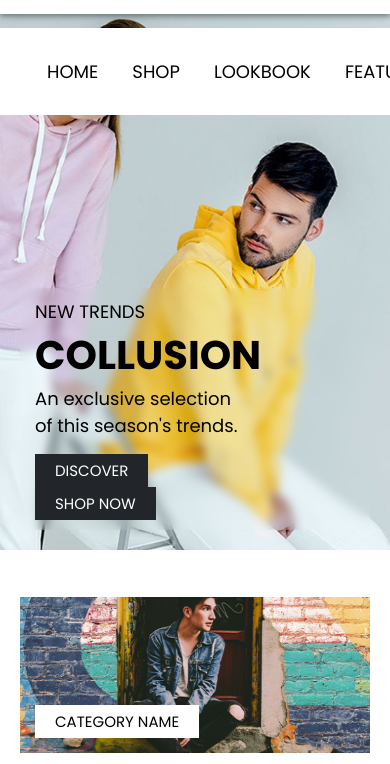
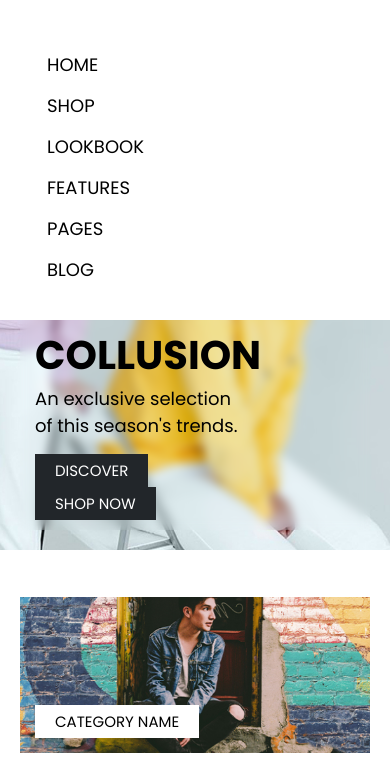
Before and after one commit to E-g-oR/Fashion-Landing-Page, a plain HTML site: page index.html in a window 390 px wide. Both pictures are taken after a click on the button 40 px from the left and 40 px from the top of the page. Shown: the part 71-835 px from the top of the page. Drawn offline with Linux system fonts and the light colour scheme.

Commit message:
Add files via upload

```diff
--- a/css/media.css
+++ b/css/media.css
@@ -202,6 +202,17 @@
   .logo {
     padding: 10px;
   }
+  .menu {
+    top: 85px;
+    display: block;
+  }
+  .menu__item {
+    float: none;
+  }
+  .menu__link {
+    display: block;
+    padding: 7px 0;
+  }
   .offer {
     margin-bottom: 0;
     margin-top: 270px;
--- a/css/style.css
+++ b/css/style.css
@@ -369,3 +369,8 @@ button {
 .banner__title {
   text-transform: uppercase;
 }
+
+.footer__logo img {
+  width: auto;
+  height: auto;
+}
--- a/js/script.js
+++ b/js/script.js
@@ -8,7 +8,7 @@ MainMenuButton.addEventListener('click', () => {
   MainMenu.classList.toggle('main-menu_active');
   MainMenuButton.classList.toggle('main-menu_active');
 });
-// SubMenuButton.addEventListener('click', () => {
-//   // SubMenu.classList.toggle('sub-menu_active');
-//   SubMenuButton.classList.toggle('sub-menu_active');
-// });
+document.addEventListener('scroll', () => {
+  MainMenu.classList.remove('main-menu_active');
+  MainMenuButton.classList.remove('main-menu_active');
+});
```
